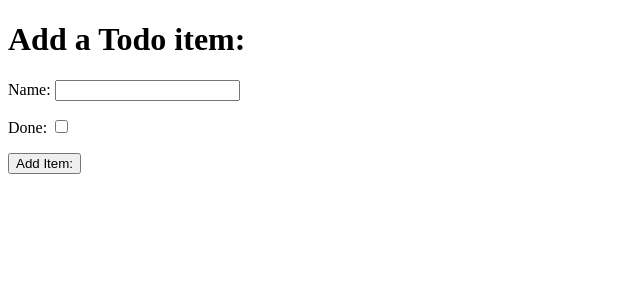
After one commit to rocrill/ci-fsf, a Django app: page /add in a window 1280 px wide. The commit adds this page. Shown: the top 300 px of the page, without its empty margins (0-640 px from the left). Run offline with Django 3.2, Linux system fonts and the light colour scheme.

Commit message:
Create add_item functionality

```diff
--- a/django_todo/urls.py
+++ b/django_todo/urls.py
@@ -15,9 +15,10 @@ Including another URLconf
 """
 from django.contrib import admin
 from django.urls import path
-from todo.views import get_todo_list
+from todo.views import get_todo_list, add_item
 
 urlpatterns = [
     path('admin/', admin.site.urls),
-    path('', get_todo_list, name='get_todo_list')
+    path('', get_todo_list, name='get_todo_list'),
+    path('add', add_item, name='add')
 ]
--- /dev/null
+++ b/todo/templates/todo/add_item.html
@@ -0,0 +1,33 @@
+<!DOCTYPE html>
+<html lang="en">
+<head>
+    <meta charset="UTF-8">
+    <meta http-equiv="X-UA-Compatible" content="IE=edge">
+    <meta name="viewport" content="width=device-width, initial-scale=1.0">
+    <title>Document</title>
+</head>
+<body>
+    <h1>Add a Todo item:</h1>
+    <form method="POST" action="add">
+        {% csrf_token %}
+        <div>
+            <p>
+                <label for="id_name">Name:</label>
+                <input type='text' id='id_name' name='item_name'/>
+            </p>
+        </div>
+        <div>
+            <p>
+                <label for="id_done">Done:</label>
+                <input type='checkbox' id='id_done' name='done'/>
+            </p>
+        </div>
+        <div>
+            <p>
+            <button type="submit">Add Item:</button>
+            </p>
+        </div>
+    </form>
+
+</body>
+</html>
--- a/todo/views.py
+++ b/todo/views.py
@@ -1,12 +1,22 @@
-from django.shortcuts import render
+from django.shortcuts import render, redirect
 from .models import Item
 
 # Create your views here.
 
 
 def get_todo_list(request):
-    item = Items.objects.all()
-    contect = {
+    items = Item.objects.all()
+    context = {
         'items': items
     }
     return render(request, 'todo/todo_list.html', context)
+
+
+def add_item(request):
+    if request.method == 'POST':
+        name = request.POST.get('item_name')
+        done = 'done' in request.POST
+        Item.objects.create(name=name, done=done)
+
+        return redirect('get_todo_list')
+    return render(request, 'todo/add_item.html')
```
Also changed, not shown: todo/templates/todo/todo_list.html (+17 -1 lines), db.sqlite3.
